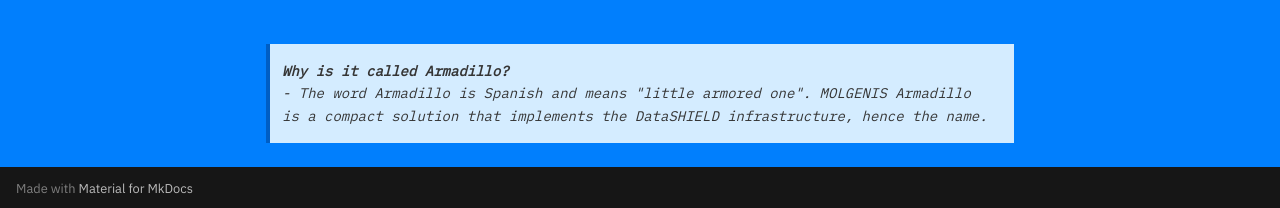
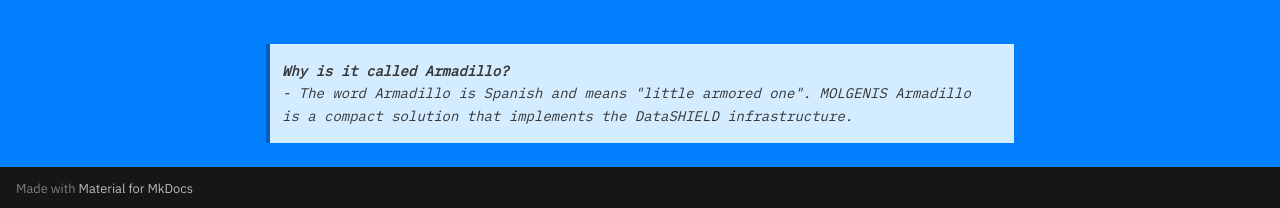
Before and after one commit to molgenis/molgenis-service-armadillo, an MkDocs documentation site: the page built from docs/index.md, in a window 1280 px wide and 948 px high. Shown: the part 737-945 px from the top of the window. Built offline with MkDocs 1.6.1 and Material for MkDocs 9.7.7, drawn with Linux system fonts in a browser that asks for light colours; comment, search, counter and statistics services are not loaded.

Commit message:
docs: minor edit as the last bit felt repetitive and this way it fits on one line

```diff
--- a/docs/index.md
+++ b/docs/index.md
@@ -10,4 +10,4 @@
 {.intro}
 > <b>Why is it called Armadillo?</b><br/>
 > - The word Armadillo is Spanish and means "little armored one". MOLGENIS Armadillo is a compact solution that implements
-> the DataSHIELD infrastructure, hence the name.
+> the DataSHIELD infrastructure.
```
